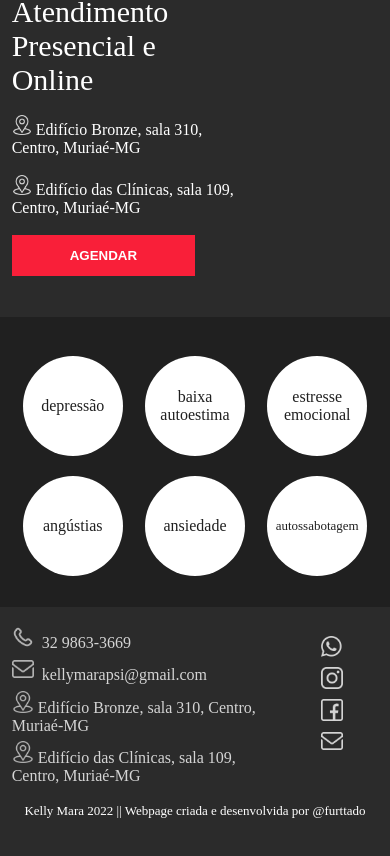
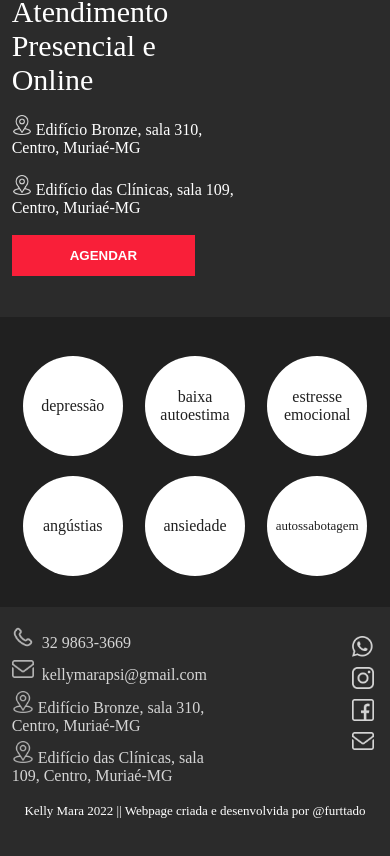
Before and after one commit to furttado/psychologist-ssg, a Next.js app: page / in a window 390 px wide. Shown: the part 559-1415 px from the top of the page. Built offline with nearby package versions, Linux system fonts and the light colour scheme.

Commit message:
footer component updated for desktop and mobile

```diff
--- a/src/components/footerComponent.js
+++ b/src/components/footerComponent.js
@@ -19,6 +19,7 @@ const Footer = styled.footer`
 
     align-items: center;
     justify-items: center;
+
 `
 
 const Box = styled.section`
@@ -28,7 +29,8 @@ const Box = styled.section`
     margin-bottom: 10%;
     align-items: center;
     align-content: center;
-    justify-items: center;
+    justify-items: right;
+
 
 `
 
@@ -43,7 +45,7 @@ export default function FooterComponent(props) {
                 <Text
                 textAlign={'left'}
                 opacity={0.8}
-                style={{display: 'grid', rowGap: '4.5%', minHeight:'fit-content', justifyContent:'center', width:'70vw'}}
+                style={{display: 'grid', rowGap: '4.5%', minHeight:'fit-content', justifyContent:'center'}}
                >
                     <Link href={CONTACT_BASE.phone_link} target="_blank">
                     <Icon width={leftIconsSize} height={leftIconsSize}><Image src={Phone} alt='telefone'/></Icon> &nbsp;{CONTACT_BASE.phone} <br />
--- a/src/components/style.js
+++ b/src/components/style.js
@@ -23,6 +23,7 @@ export const Text = styled.p`
 
 
 
+
 `
 
 export const Link = styled.a`
```
